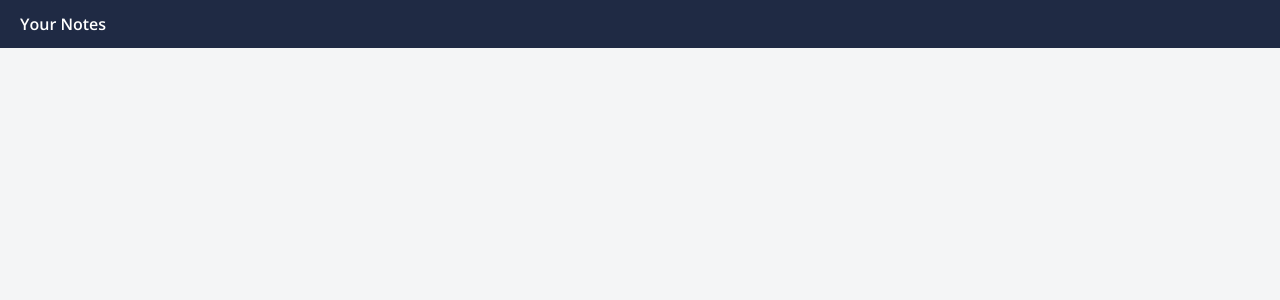
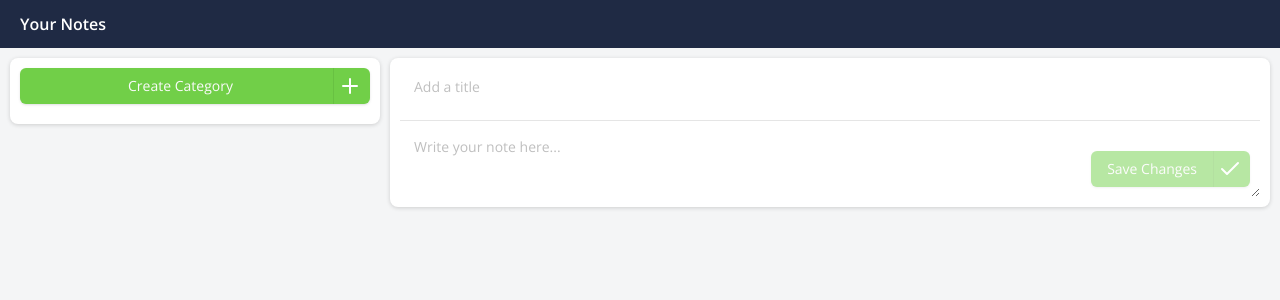
Before and after one commit to emrebican/flex-task, a React (Vite) app: page /1/note-create in a window 1280 px wide. Before the commit this address had no page. Shown: the top 300 px of the page. Built offline with nearby package versions, Linux system fonts and the light colour scheme.

Commit message:
note-create component and route is created

```diff
--- a/src/App.tsx
+++ b/src/App.tsx
@@ -4,6 +4,7 @@ import "./App.css";
 import Layout from "./layout/Layout";
 import CategoryList from "./components/category/CategoryList/CategoryList";
 import NoteList from "./components/note/NoteList/NoteList";
+import NoteCreate from "./components/note/NoteCreate/NoteCreate";
 
 const App = () => {
   return (
@@ -12,6 +13,7 @@ const App = () => {
         <Routes>
           <Route path="/" element={<CategoryList />}>
             <Route path=":categoryId/notes" element={<NoteList />} />
+            <Route path=":categoryId/note-create" element={<NoteCreate />} />
           </Route>
         </Routes>
       </Router>
--- a/src/components/category/CategoryCreate/CategoryCreate.tsx
+++ b/src/components/category/CategoryCreate/CategoryCreate.tsx
@@ -1,4 +1,4 @@
-import React, { useState } from "react";
+import React, { useEffect, useRef, useState } from "react";
 import { useCategories } from "@/context/Category.context";
 
 import Icon from "@/components/ui/icon";
@@ -10,12 +10,17 @@ import { CategoryModel } from "@/models/Category.model";
 
 const CategoryCreate: React.FC = () => {
   const { dispatch } = useCategories();
+  const inputRef = useRef<HTMLInputElement | null>(null);
   const [isCreate, setIsCreate] = useState(false);
   const [newCategory, setNewCategory] = useState<CategoryModel>({
     id: Date.now(),
     title: "",
     notes: [],
   });
+
+  useEffect(() => {
+    inputRef.current?.focus();
+  }, [isCreate]);
 
   function onCreate(event: React.FormEvent) {
     event.preventDefault();
@@ -41,6 +46,7 @@ const CategoryCreate: React.FC = () => {
             type="text"
             placeholder="Add a title..."
             className="bg-flex_inputbg border-none"
+            ref={inputRef}
             value={newCategory.title}
             onChange={(event) =>
               setNewCategory({ ...newCategory, title: event.target.value })
--- a/src/components/category/CategoryItem/CategoryItem.tsx
+++ b/src/components/category/CategoryItem/CategoryItem.tsx
@@ -8,7 +8,9 @@ import { ChevronDown, ChevronRight, Folder } from "lucide-react";
 const CategoryItem: React.FC<CategoryModel> = ({ id, title, notes }) => {
   const navigate = useNavigate();
   const location = useLocation();
-  const isActive = location.pathname === `/${id}/notes`;
+  const isActive =
+    location.pathname === `/${id}/notes` ||
+    location.pathname === `/${id}/note-create`;
 
   function handleNavigate() {
     navigate(`/${id}/notes`);
@@ -23,17 +25,17 @@ const CategoryItem: React.FC<CategoryModel> = ({ id, title, notes }) => {
     >
       <Folder
         fill={isActive ? "black" : "white"}
-        className={isActive ? "text-black" : "text-white"}
+        className={isActive ? "black" : "text-white"}
       />
       <h4
         className={`capitalize mr-auto ml-2.5 ${
-          isActive ? "text-flex_black" : "text-white"
+          isActive ? "text-black" : "text-white"
         }`}
       >
         {title} ({notes.length})
       </h4>
       {isActive ? (
-        <ChevronRight fill="black" className="text-black" />
+        <ChevronRight fill="black" className="black" />
       ) : (
         <ChevronDown fill="white" className="text-white" />
       )}
--- a/src/components/note/NoteCreate/NoteCreate.tsx
+++ b/src/components/note/NoteCreate/NoteCreate.tsx
@@ -1,30 +1,74 @@
-import React, { useState } from "react";
-
+import { Button } from "@/components/ui/button";
+import Card from "@/components/ui/card";
 import Icon from "@/components/ui/icon";
-import { Button } from "@/components/ui/button";
+import { Input } from "@/components/ui/input";
 import { Separator } from "@/components/ui/separator";
+import { Textarea } from "@/components/ui/textarea";
+import React, { useEffect, useRef, useState } from "react";
 
 const NoteCreate: React.FC = () => {
-  const [isCreate, setIsCreate] = useState(false);
+  const [title, setTitle] = useState("");
+  const [content, setContent] = useState("");
+
+  const titleInputRef = useRef<HTMLInputElement | null>(null);
+
+  const isFormValid = title.trim() !== "" && content.trim() !== "";
+
+  useEffect(() => {
+    titleInputRef.current?.focus();
+  }, []);
+
+  function onCreate(event: React.FormEvent) {
+    event.preventDefault();
+
+    if (!title.trim() || !content.trim()) return;
+
+    const newNote = {
+      id: Date.now(),
+      title,
+      content,
+    };
+
+    console.log(newNote);
+    setTitle("");
+    setContent("");
+  }
 
   return (
-    <div>
-      {isCreate ? (
-        "note create inputs"
-      ) : (
+    <Card className="grow relative">
+      <form onSubmit={onCreate}>
+        <Input
+          type="text"
+          placeholder="Add a title"
+          className="p-0 pl-3.5 border-none shadow-none focus-visible:ring-0"
+          value={title}
+          onChange={(e) => setTitle(e.target.value)}
+          ref={titleInputRef}
+        />
+
+        <Separator className="my-4" />
+
+        <Textarea
+          placeholder="Write your note here..."
+          className="p-0 pl-3.5 border-none shadow-none focus-visible:ring-0"
+          value={content}
+          onChange={(e) => setContent(e.target.value)}
+        />
+
         <Button
-          className="w-[218px] bg-flex_green flex justify-between py-0 px-2 hover:bg-flex_darkgreen"
-          onClick={() => setIsCreate(true)}
+          type="submit"
+          disabled={!isFormValid}
+          className="bg-flex_green flex justify-between py-0 pl-4 pr-2 hover:bg-flex_darkgreen absolute bottom-5 right-5"
         >
-          <span className="grow">Create Note</span>
+          <span className="grow pr-4">Save Changes</span>
           <Separator
             orientation="vertical"
             className="h-full mr-1 bg-flex_darkgreen"
           />
-          <Icon name="plus" />
+          <Icon name="check" />
         </Button>
-      )}
-    </div>
+      </form>
+    </Card>
   );
 };
 
--- a/src/components/note/NoteItem/NoteItem.tsx
+++ b/src/components/note/NoteItem/NoteItem.tsx
@@ -2,7 +2,7 @@ import { NoteModel } from "@/models/Note.model";
 
 const NoteItem: React.FC<{ note: NoteModel }> = ({ note }) => {
   return (
-    <li className="text-flex_black">
+    <li className="text-black">
       <h4 className="font-semibold">{note.title}</h4>
       <p>{note.content}</p>
     </li>
--- a/src/components/note/NoteList/NoteList.tsx
+++ b/src/components/note/NoteList/NoteList.tsx
@@ -1,5 +1,5 @@
 import React, { useEffect, useMemo, useState } from "react";
-import { useParams } from "react-router-dom";
+import { useNavigate, useParams } from "react-router-dom";
 import { useCategories } from "@/context/Category.context";
 
 import Card from "@/components/ui/card";
@@ -7,9 +7,13 @@ import { Input } from "@/components/ui/input";
 import Loading from "@/components/ui/Loading/loading";
 
 import NoteItem from "../NoteItem/NoteItem";
+import { Button } from "@/components/ui/button";
+import { Separator } from "@/components/ui/separator";
+import Icon from "@/components/ui/icon";
 import NoteCreate from "../NoteCreate/NoteCreate";
 
 const NoteList: React.FC = () => {
+  const navigate = useNavigate();
   const { categoryId } = useParams();
   const { categories } = useCategories();
 
@@ -53,15 +57,27 @@ const NoteList: React.FC = () => {
   if (!selectedCategory) return <div>No category found!</div>;
 
   return (
-    <Card className="grow">
+    <>
       {selectedCategory.notes.length === 0 ? (
-        <p className="text-muted-foreground">
-          There is no notes for this category.
-        </p>
+        <NoteCreate />
       ) : (
-        <>
+        <Card className="grow">
           <div className="max-w-[480px] flex items-center gap-2.5 mb-5">
-            <NoteCreate />
+            {/* <NoteCreate /> */}
+            <div>
+              <Button
+                className="w-[218px] bg-flex_green flex justify-between py-0 px-2 hover:bg-flex_darkgreen"
+                onClick={() => navigate(`/${categoryId}/note-create`)}
+              >
+                <span className="grow">Create Note</span>
+                <Separator
+                  orientation="vertical"
+                  className="h-full mr-1 bg-flex_darkgreen"
+                />
+                <Icon name="plus" />
+              </Button>
+            </div>
+            {/* Search notes */}
             <Input
               type="text"
               placeholder="Search..."
@@ -82,9 +98,9 @@ const NoteList: React.FC = () => {
               ))}
             </ul>
           )}
-        </>
+        </Card>
       )}
-    </Card>
+    </>
   );
 };
 
--- a/src/components/ui/input.tsx
+++ b/src/components/ui/input.tsx
@@ -11,7 +11,7 @@ const Input = React.forwardRef<HTMLInputElement, InputProps>(
       <input
         type={type}
         className={cn(
-          "flex h-9 w-full rounded-md border border-input bg-transparent px-3 py-1 text-sm shadow-sm transition-colors file:border-0 file:bg-transparent file:text-sm file:font-medium file:text-foreground placeholder:text-muted-foreground focus-visible:outline-none focus-visible:ring-1 focus-visible:ring-ring disabled:cursor-not-allowed disabled:opacity-50",
+          "flex h-9 w-full rounded-md border border-input bg-transparent px-3 py-1 text-sm shadow-sm transition-colors file:border-0 file:bg-transparent file:text-sm file:font-medium text-black file:text-foreground placeholder:text-flex_ph focus-visible:outline-none focus-visible:ring-1 focus-visible:ring-ring disabled:cursor-not-allowed disabled:opacity-50",
           className
         )}
         ref={ref}
--- /dev/null
+++ b/src/components/ui/textarea.tsx
@@ -0,0 +1,24 @@
+import * as React from "react";
+
+import { cn } from "@/lib/utils";
+
+export interface TextareaProps
+  extends React.TextareaHTMLAttributes<HTMLTextAreaElement> {}
+
+const Textarea = React.forwardRef<HTMLTextAreaElement, TextareaProps>(
+  ({ className, ...props }, ref) => {
+    return (
+      <textarea
+        className={cn(
+          "flex min-h-[60px] w-full rounded-md border border-input bg-transparent px-3 py-2 text-sm text-black shadow-sm placeholder:text-flex_ph focus-visible:outline-none focus-visible:ring-1 focus-visible:ring-ring disabled:cursor-not-allowed disabled:opacity-50",
+          className
+        )}
+        ref={ref}
+        {...props}
+      />
+    );
+  }
+);
+Textarea.displayName = "Textarea";
+
+export { Textarea };
--- a/src/index.css
+++ b/src/index.css
@@ -32,13 +32,13 @@
     --radius: 0.5rem;
     --white: #fff;
     --gray: #f4f5f6;
+    --black: #323338;
 
     /* custom colors */
     --flex-blue: #1f2a44;
     --flex-cyan: #1264a3;
     --flex-green: #71cf48;
     --flex-darkgreen: #68c142;
-    --flex-black: #323338;
     --flex-red: #fe4c4a;
     --flex-darkred: #eb4345;
     --flex-inputbg: #f5f5f7;
--- a/tailwind.config.js
+++ b/tailwind.config.js
@@ -28,6 +28,7 @@ export default {
         purple: "var(--purple)",
         purple_light: "var(--purple-light)",
         white: "var(--white)",
+        black: "var(--black)",
         gray: "var(--gray)",
         gray_light: "var(--gray-light)",
         text_color: "var(--text-color)",
@@ -38,7 +39,6 @@ export default {
         flex_cyan: "var(--flex-cyan)",
         flex_green: "var(--flex-green)",
         flex_darkgreen: "var(--flex-darkgreen)",
-        flex_black: "var(--flex-black)",
         flex_red: "var(--flex-red)",
         flex_darkred: "var(--flex-darkred)",
         flex_inputbg: "var(--flex-inputbg)",
```
